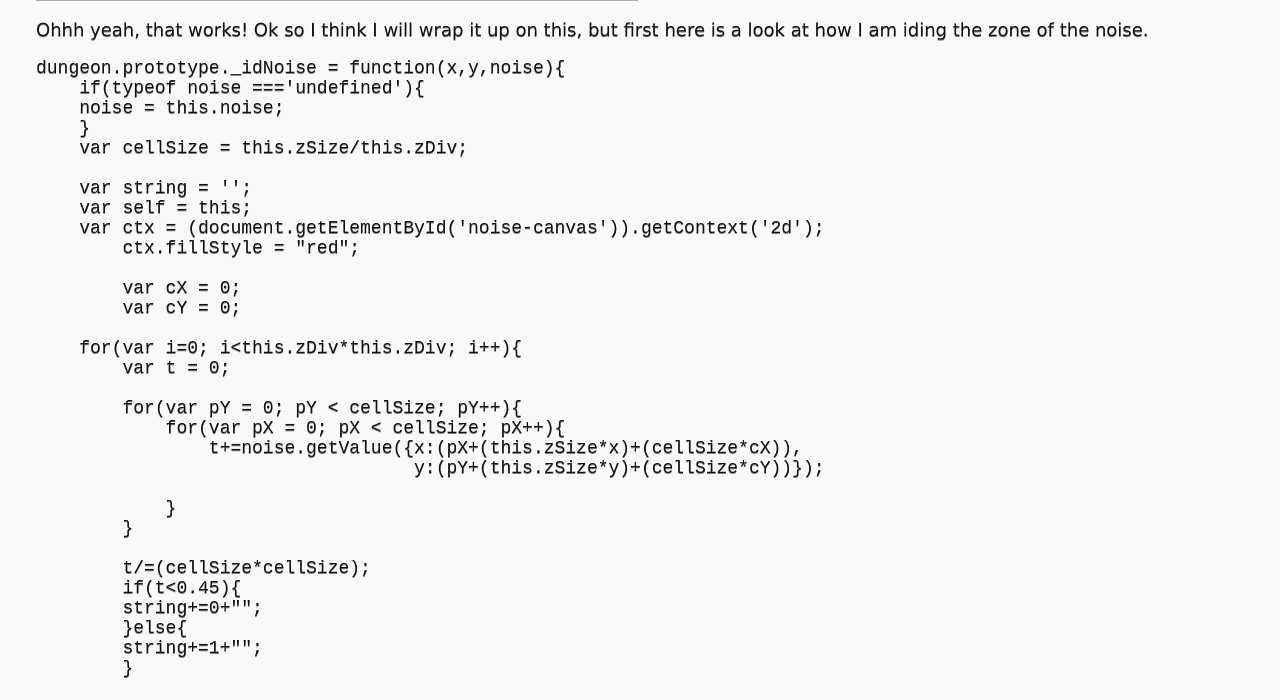
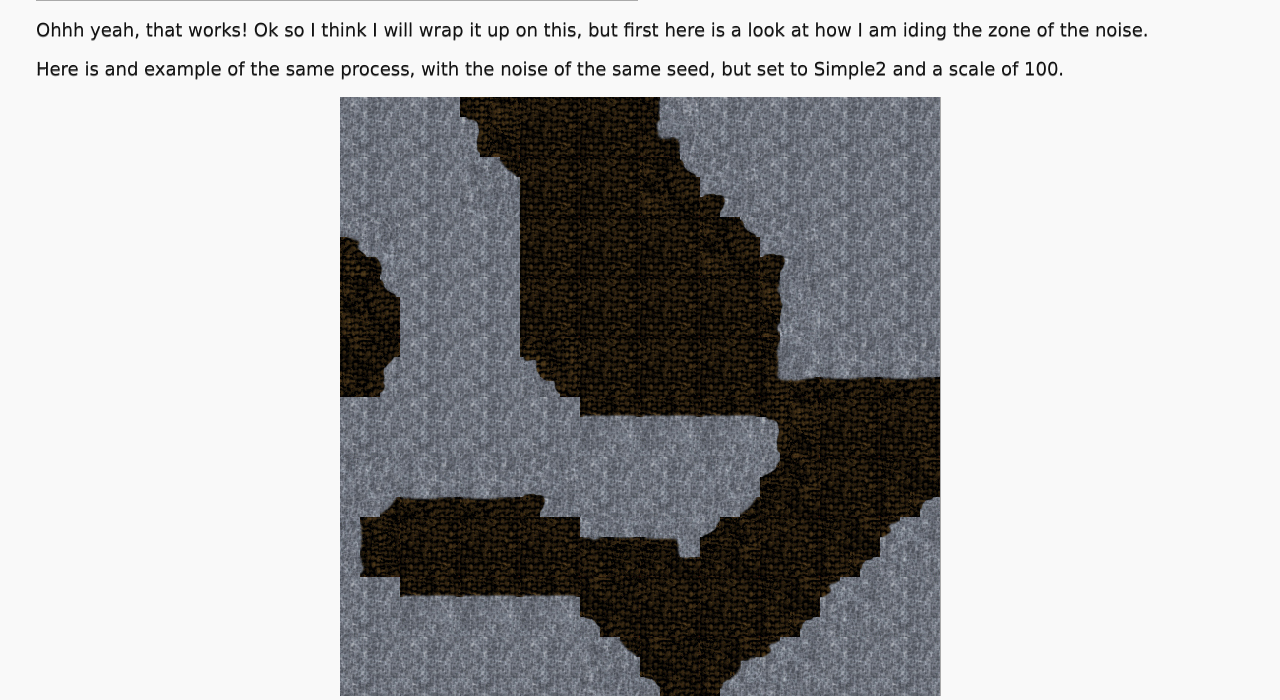
Before and after one commit to Pryme8/dungeoNEAR, a plain HTML site: page index.html in a window 1280 px wide. Shown: the part 4307-5007 px from the top of the page. Drawn offline with Linux system fonts and the light colour scheme.

Commit message:
example2

```diff
--- a/index.html
+++ b/index.html
@@ -148,6 +148,8 @@ Already looking at this noise, we can visualize what the dungeon will look like
 <br style="clear: both;" />
 </p>
 <p>Ohhh yeah, that works! Ok so I think I will wrap it up on this, but first here is a look at how I am iding the zone of the noise.</p>
+<p>Here is and example of the same process, with the noise of the same seed, but set to Simple2 and a scale of 100.</p>
+<center><img src="example2.jpg" /></center>
 <pre title="Calculate Map function:"><xmp>dungeon.prototype._idNoise = function(x,y,noise){
     if(typeof noise ==='undefined'){
     noise = this.noise;
```
Also changed, not shown: example2.jpg (added).
